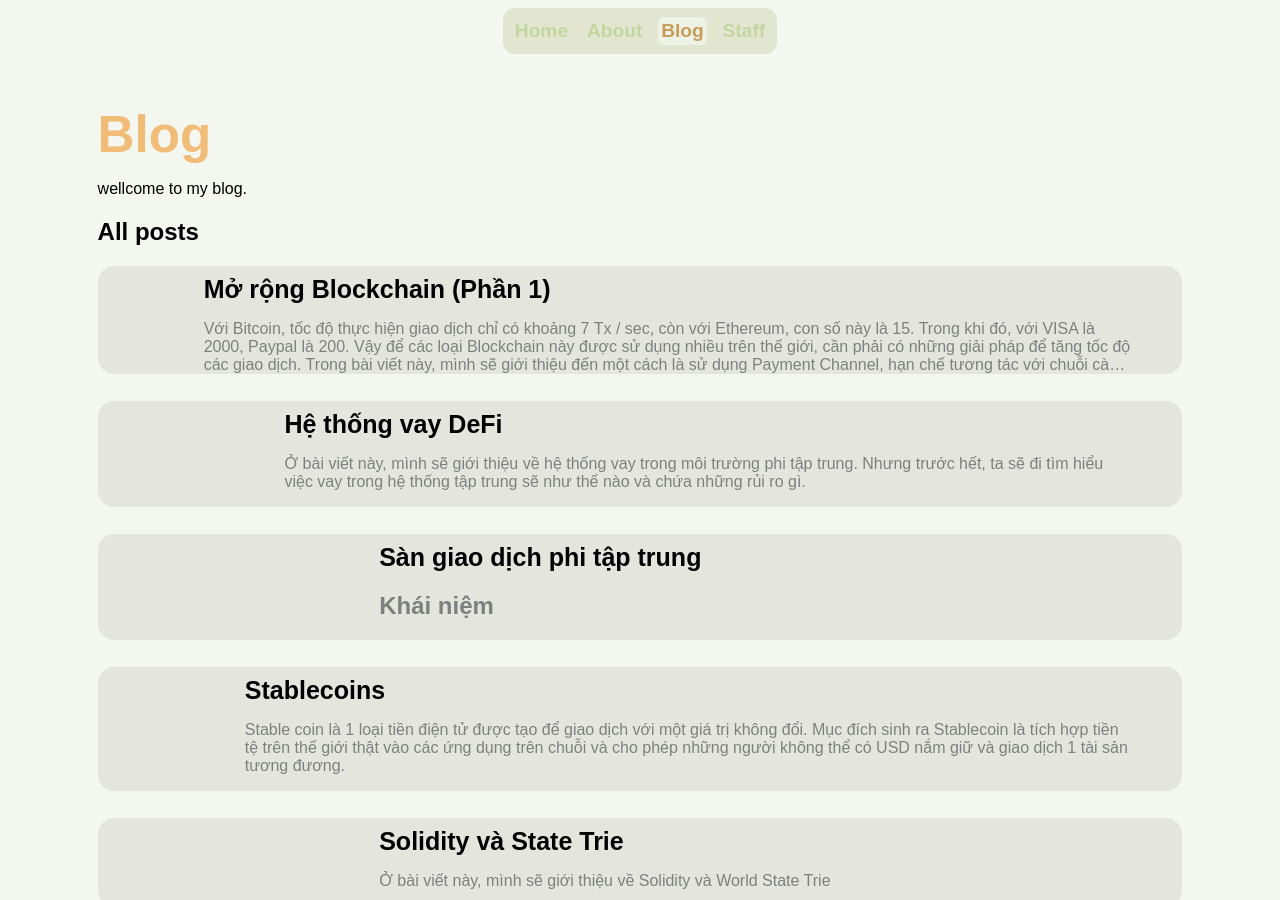
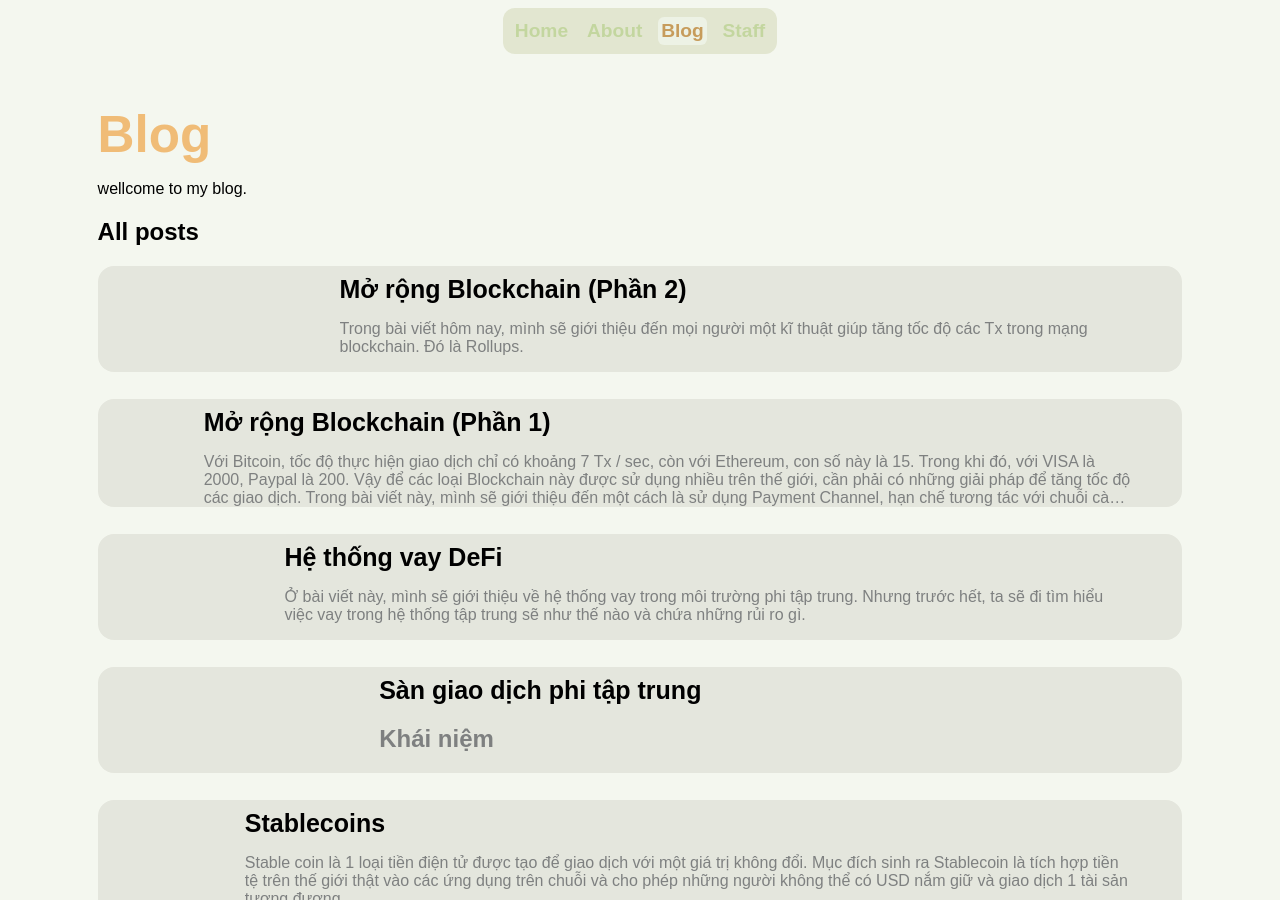
Before and after one commit to VanhGer/vanhger.github.io, a Jekyll site: the page built from blog.html, in a window 1280 px wide and 900 px high. Built offline with Jekyll 4.4.1, drawn with Linux system fonts in a browser that asks for light colours; part of the change alters nothing that is shown.

Commit message:
"new post"

```diff
--- a/_posts/2023-08-18-scaling-the-blockchain-p1.md
+++ b/_posts/2023-08-18-scaling-the-blockchain-p1.md
@@ -89,4 +89,4 @@ A muốn thanh toán cho C qua trung gian không tin cậy là B (Vì A, C có c
 Nhiều open payment channel 2 chiều. Khi A muốn tạo kênh với B thì chỉ cần tìm tuyến đường qua đồ thị với đỉnh là các trung gian.
 
 ## Kết luận
-Đây là cách tiếp cận đầu tiên để tăng lượng Tx trong 1sec. Ở bài viết sau, mình sẽ giới thiệu các khác giúp giải quyết vấnd dề này.
+Đây là cách tiếp cận đầu tiên để tăng tốc độ các Tx trong blockchain. Ở bài viết sau, mình sẽ giới thiệu một kĩ thuật khác giúp giải quyết vấn đề này.
--- /dev/null
+++ b/_posts/2023-08-19-scaling-the-blockchain-p2.md
@@ -0,0 +1,123 @@
+---
+
+title: Mở rộng Blockchain (Phần 2)
+# feature-img: "assets/img/blur/bandb.png"
+# img_title: "assets/images/title_img/post1.png"
+# tags: [Instruction]
+author: vanhg
+permalink: /blog/2023/08/19/scaling-the-blockchain-p2
+
+---
+
+Trong bài viết hôm nay, mình sẽ giới thiệu đến mọi người một kĩ thuật giúp tăng tốc độ các Tx trong mạng blockchain. Đó là Rollups.
+
+## Ý tưởng
+Trong layer-1 của blockchain như Ethereum chứa world state. Khi một giao dịch được đưa vào, world state sẽ bị thay đổi. Từ đây, ý tưởng cơ bản của Rollup là hợp hàng trăm Tx lại thành một Tx duy nhất, từ đó giúp tăng tốc độ lên khoảng 100 lần.
+
+Ta có hình minh hoạ như sau:
+
+
+Từ đây, ta gọi Rollup state là L2, để phân biệt với L1 (layer-1 của blockchain). <br>
+Rollup contract ở L1 sẽ giữ các tài sản và Merkle state root của các Rollup account. Rollup state chỉ bao gồm số dư của các Rollup account.
+
+/// hình ảnh
+
+## Hiệu năng
+<strong> Chuyển tiền trong 1 Rollup </strong>
+- Chuyển tiền trong 1 Rollup (L2 -> L2) rất dễ dàng. Các coordinators chỉ cần cập nhập lại Merkle Root của Rollup Contract trên L1 là xong.
+
+<strong> Chuyển tiền từ funds đến Rollup </strong>
+- Chuyển tiền từ funds đến Rollup (L1 -> L2) thì chậm và đắt. Lý do vì cần phải update các state trong L1, số dư trong contract và cả trong Rollup và cập nhập lại Root của contract đó.
+
+<strong> Chuyển tiền ra khỏi Rollup </strong>
+- Chuyển tiền ra khỏi Rollup cần phí gas thêm từ L1 trong quá trình chuyển vì cần post nhiều dữ liệu.
+
+<strong> Chuyển tiền từ 2 Rollup </strong>
+- Nếu chuyển tiền từ 2 Rollup (L2 -> L2') mà qua L1 thì sẽ rất đắt, nhưng nếu qua 1 cầu trực tiếp L2 <=> L2 thì sẽ rẻ.
+
+### Chạy contract trong Rollup
+Khi contract chạy trong Rollup (Ví dụ Uniswap), thì việc tương tác với contract đó sẽ rẩt rẻ cho người dùng. <br>
+<strong> Coordinator </strong> duy trì trạng thái của tất cả contracts trong hệ thống Rollup:
+- Nó cập nhập Uniswap Merkle Leaf mỗi khi 1 Tx nào đó đến Uniswap
+- Ghi update cho Rollup state root trên L1.
+
+Rollup có chức năng giống Ethereum, nhưng không có cơ chế đồng thuận vì nó dựa vào L1 để chứng thực trạng thái hiện tại.
+
+## Các vấn đề
+<strong> Vấn đề 1 </strong>: Điều gì xảy ra nếu Coordinator không trung thực. Nó có thể lấy hết tiền trong Rollup hoặc tạo các giao dịch giả.
+
+<strong> Vấn đề 2 </strong>: Nếu Coordinator ngừng cung cấp dịch vụ ? Làm sao để lấy lại trạng thái Rollup để đưa cho Coordinator mới.
+
+## Các phương án giải quyết
+### Vấn đề 1: Coordinator không trung thực
+Coordinator không thể lấy tiền từ Rollup users, vì L1 sẽ xác minh update trạng thái của Rollup bằng cách kiểm tra xem tất cả các Tx có valid và được ký hợp lệ bởi người dùng hay không. <br>
+Để làm điều này một cách rẻ, có thể có các cách tiếp cận sau:
+
+#### Validity Proofs (còn gọi là zk-Rollup)
+Khi coordinator gửi updated root và Tx List cho L1, nó cần gửi kèm theo một SNARK proof cho valid Tx để chứng minh tập hàng trăm các Tx này là hợp lệ. <br>
+<strong> SNARK proof </strong> là loại proof ngắn và nhanh để xác minh, từ đó giúp việc xác minh trên L1 trở nên rẻ. (với sự giúp đỡ của EVM)  <br>
+Bao gồm:
+- Public statement:   (old state root,  new state root,  Tx list)
+- Witness: (state trước - sau của những tài khoản bị thay đổi, bằng chứng Merkle, chữ kí của user)
+- SNARK proof sẽ chứng minh rằng:
+    + Tất cả chữ ký trên đều valid
+    + Tất cả bằng chứng Merkle đều valid
+    + Trạng thái sau = trạng thái trước + Tx.
+
+<strong> zkEVM </strong>  <br>
+Khi một contract (Uniswap) chạy trong Rollup:
+- Coordinator sẽ tạo 1 SNARK proof về việc thực hiện đúng 1 chương trình EVM. Đó gọi là zkEVM.
+- Tạo bằng chứng thì sẽ yêu cầu rất cao về tính toán nhưng khi xác minh thì lại rất nhanh.
+
+Có 2 chức năng của zkEVM là:
+- Chứng minh EVM bytecode chạy đúng
+- Biên dịch Solidity to SNARK-friendly circuit.
+
+<strong> Kết quả </strong>
+- Rollup contract đảm bảo coordinator không thể gian lận và sẽ chấp nhận các update nếu có proof phù hợp
+- Ai cũng có thể làm coordinator nếu có đủ sức mạnh tính toán
+
+#### Fraud proof (còn gọi là Optimistic Rollup)
+- Coordinator sẽ stake 1 khoản vào L1 Rollup Contract
+- Coordinator sẽ đưa updated root lên L1 mà không cần bằng chứng
+- Nếu update không valid, trong vòng 7 ngày ai cũng có thể chứng minh điều này bằng việc gửi fraud proof.
+- Nếu fraud proof là đúng, coordinator sẽ bị Slash, ngược lại người gửi proof sẽ tốn phí.
+
+Để chứng minh Fraud đến Rollup contract trong L1, ta sẽ sử dụng Binary Search. <br>
+Việc Coordinator và Người gửi Proof (A) tạo ra state(n) và state(n') khác nhau buộc L1 cần kiểm tra xem ai mới là người đúng. Do đó, sử dụng Merkle tree và tìm kiếm nhị phân, với việc chia đôi từ state(n/2), state(n/4)... có thể dễ dàng tìm được xem state nào bị sai sau Log2(n) round.
+
+Tuy nhiên, cách này gặp 1 số khó khăn như:
+- Giao dịch chỉ giải quyết sau 7 ngày (Sau khi hết hạn gian lận)
+- Khi 1 bằng chứng Fraud được chấp nhận, các Tx sau phải được gửi lại
+
+<strong> Kết quả </strong>
+- Có thể dễ dàng đưa smartcontract vào optimistic Rollup
+- Thông lượng Tx cao: ~ 4000Tx / s
+- Ai cũng có thể làm coordinator và verifier
+- Giải quyết giao dịch chậm 7 ngày.
+
+
+### Vấn đề 2: Coordinator ngừng cung cấp dịch vụ
+Cần tạo Coordinator mới, nhưng lại cần trạng thái mới nhất của Rollup.
+
+Ta thấy, Rollup state có thể phục hồi từ dữ liệu trong L1 bằng việc đọc các msg và re-excecute Tx. Nhưng việc này sẽ rất đắt vì tương tác nhiều trên L1 và cần nhiều dữ liệu.
+
+Để giảm Tx fees:
+- Lưu L2 state root trong L1
+- Lưu Tx data với Data Availability Committee (DAC):
+    + Gồm tập hợp các node tin cậy giữ cho data available
+    + Rẻ hơn lưu ở L1
+    + L1 chấp nhận update khi và chỉ khi tất cả các node trong DAC đều kí. Từ đó giúp đảm bảo các member trong DAC đều chấp nhập dữ liệu Tx.
+- Tạo 1 coordinator mới phụ thuộc vào tính khả dụng của DAC
+
+#### Validium
+1 L2 sử dụng DAC để lưu trữ và Validity proof (SNARKs):
+- Phù hợp cho tài sản giá trị thấp
+- Chỉ các thành viên DAC mới thấy được dữ liệu
+
+#### Điều gì xảy ra nếu Coordinator từ chối 1 Tx
+- Người tạo có thể post Tx trực tiếp lên L1 Rollup contract.
+- L1 Rollup contract chỉ chấp nhận update khi mà update có cả Tx trên. Từ đó dẫn đến toàn bộ Rollup bị đóng băng.
+
+## Lời kết
+Ở trên đây là các cách được áp dụng để tăng tốc độ Tx trong blockchain.
```
Also changed, not shown: 7 other files.
